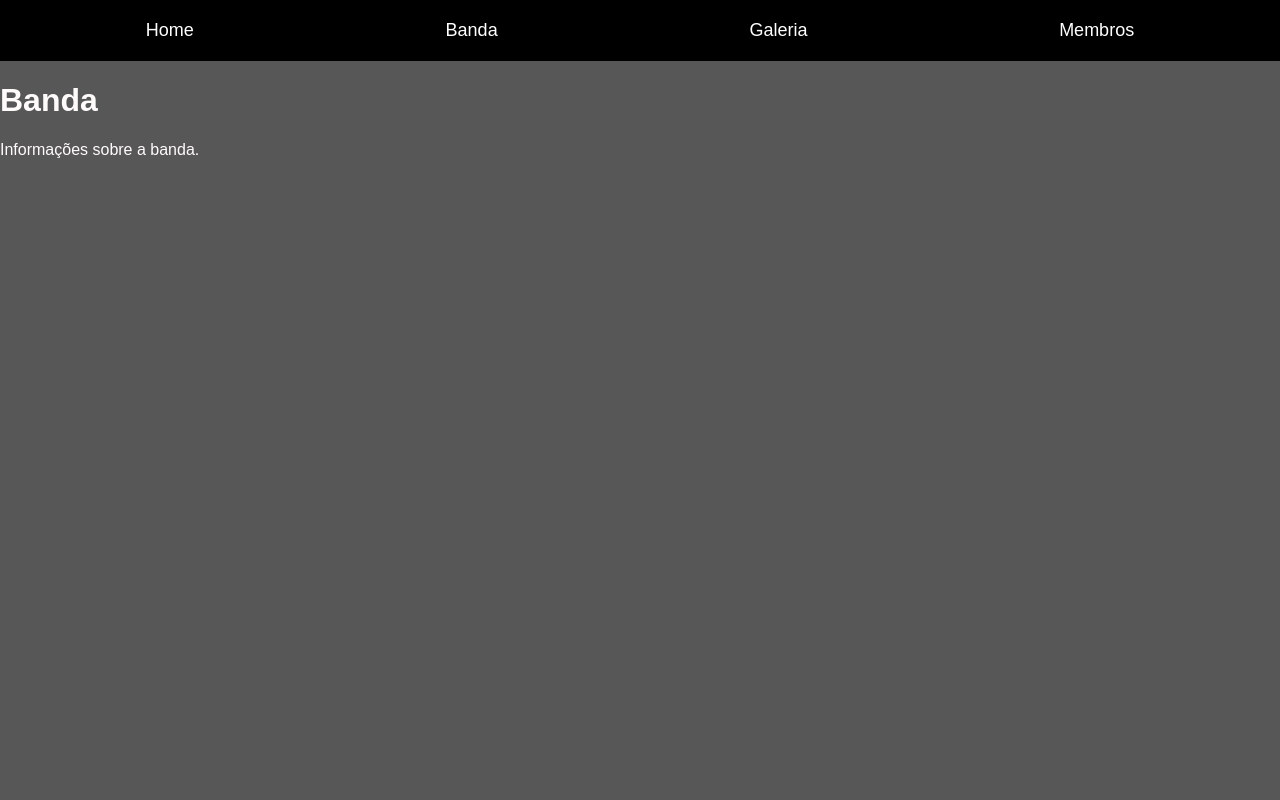
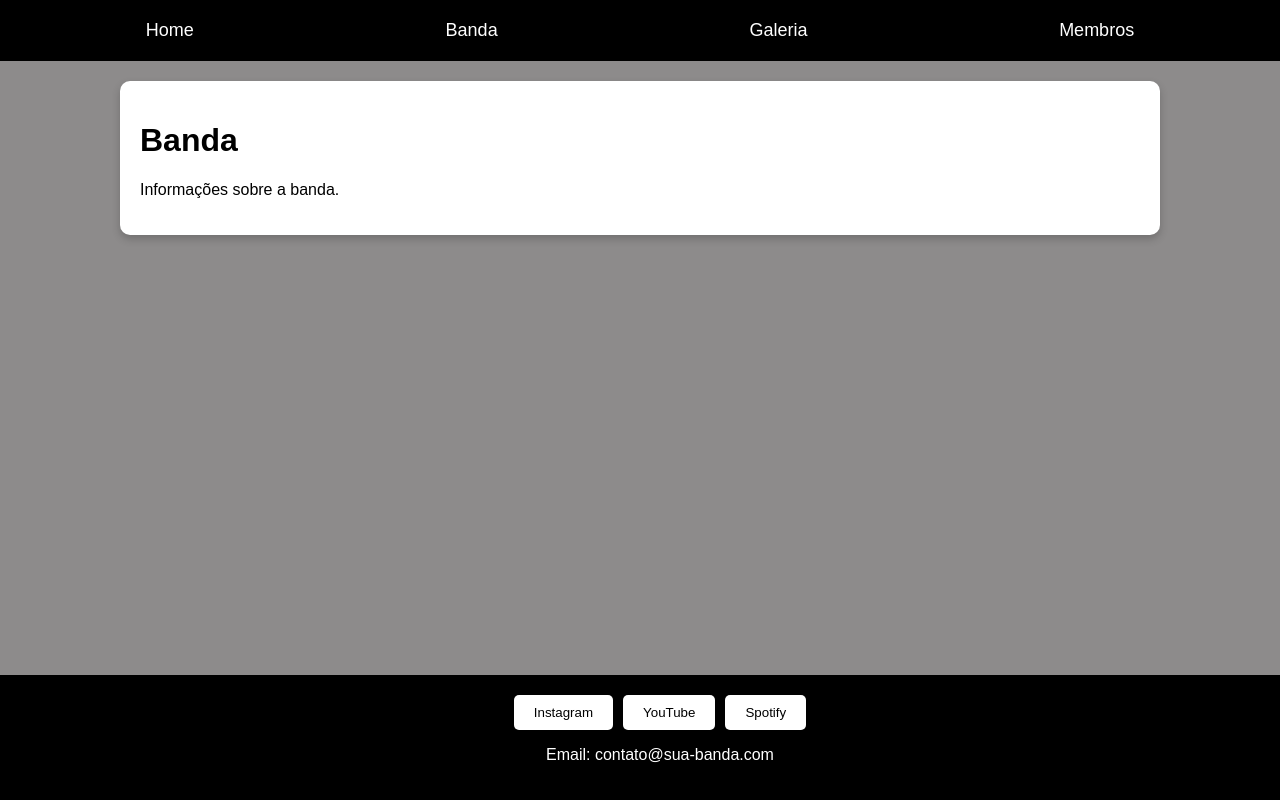
Before and after one commit to Kuroshi7/bandapp, a React (Create React App) app: page /banda in a window 1280 px wide. Built offline with nearby package versions, Linux system fonts and the light colour scheme.

Commit message:
CSS+Banda.js

```diff
--- a/src/componentes/Navbar.module.css
+++ b/src/componentes/Navbar.module.css
@@ -7,17 +7,25 @@
     list-style-type: none;
     display: flex;
     justify-content: space-around;
+    margin: 0;
+    cursor: pointer;
     padding: 0;
-    margin: 0;
   }
 
   .link {
     color: white;
     text-decoration: none;
     font-size: 18px;
-    transition: color 0.3s ease;
+
   }
 
   .link:hover {
     color: #ccc; /* Cor mais clara ao passar o mouse */
+    background-color: white;
+    color: black;
+    border: none;
+    border-radius: 10px;
+    cursor: pointer;
+    transition: background-color 0.3s ease;
+
   }
--- a/src/pages/Banda/Banda.js
+++ b/src/pages/Banda/Banda.js
@@ -1,12 +1,17 @@
 import React from 'react';
 import Navbar from '../../componentes/Navbar';
+import styles from './Banda.module.css';
+import Footer from '../../componentes/Footer';
 
 const Banda = () => {
   return (
-    <div>
+    <div className={styles.bandaContainer}>
         <Navbar/>
+    <div className={styles.contentBox}>
       <h1>Banda</h1>
       <p>Informações sobre a banda.</p>
+    </div>
+    <Footer/>
     </div>
   );
 };
--- /dev/null
+++ b/src/pages/Banda/Banda.module.css
@@ -0,0 +1,16 @@
+.bandaContainer {
+    background-color: rgb(141, 139, 139);
+    min-height: 100vh;
+    color: rgb(255, 255, 255);
+  }
+
+  .contentBox {
+    background-color: #fff;
+    color: #000;
+    padding: 20px;
+    margin: 20px auto;
+    width: 80%;
+    max-width: 1000px;
+    border-radius: 10px;
+    box-shadow: 0 4px 8px rgba(0, 0, 0, 0.2);
+  }
```
